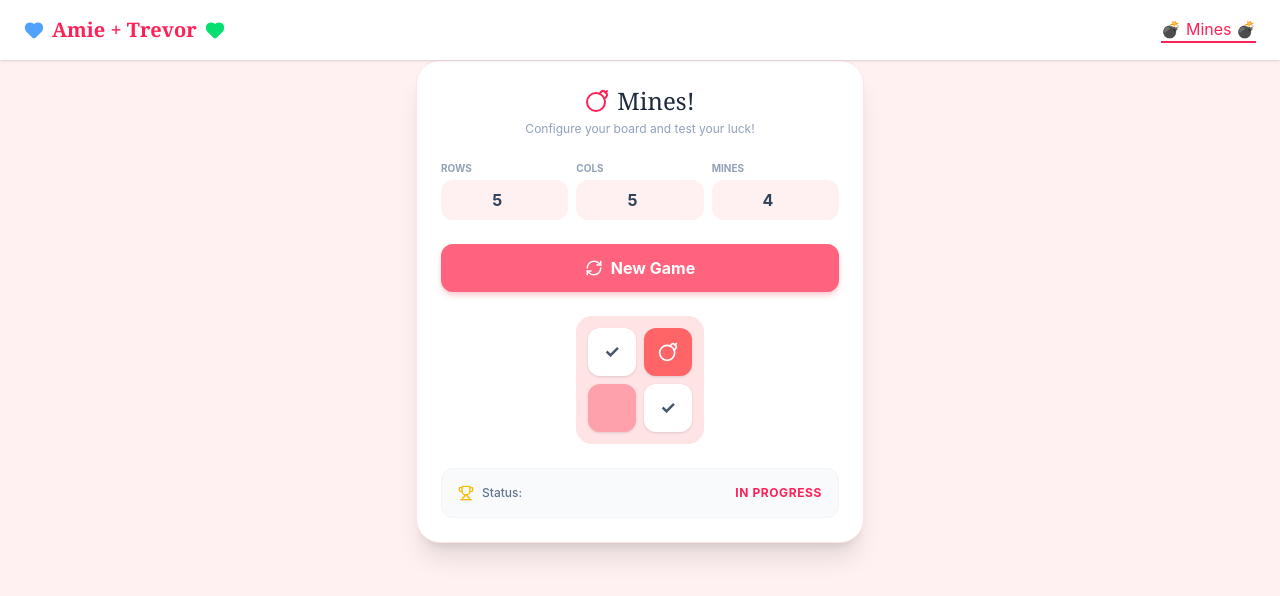
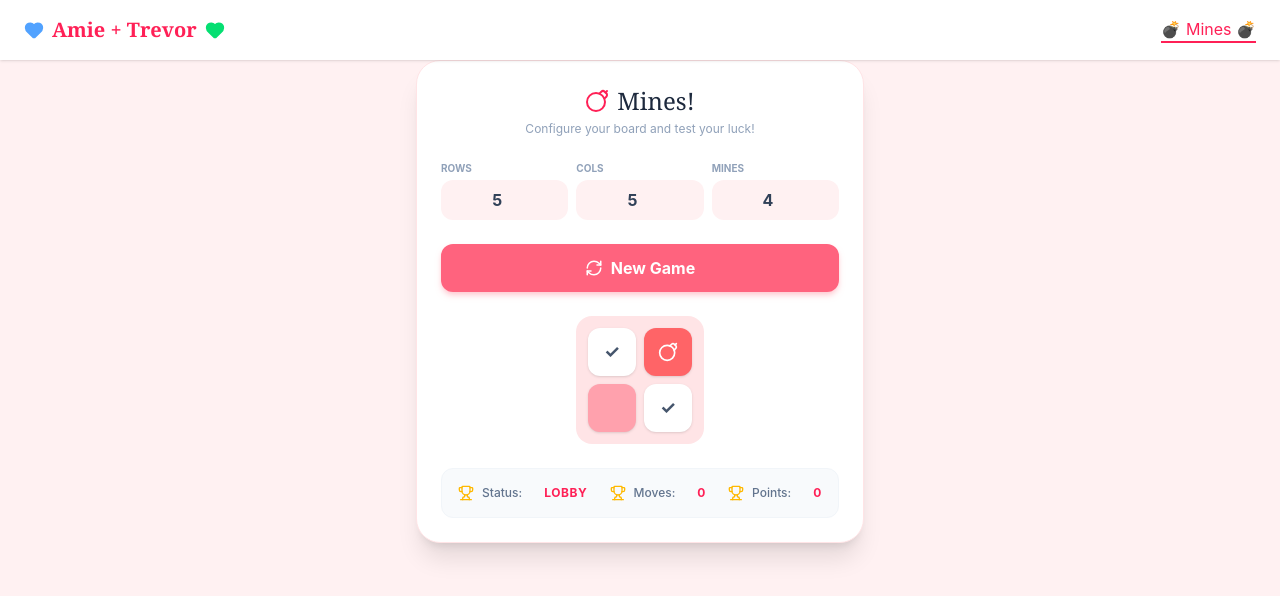
Before and after one commit to 4treess/amie, a React (Vite) app: page /mines in a window 1280 px wide. Shown: the top 596 px of the page. Built offline with nearby package versions, Linux system fonts and the light colour scheme.

Commit message:
gonna be lots of mistakes, I can feel it

```diff
--- a/src/Mines.jsx
+++ b/src/Mines.jsx
@@ -7,6 +7,9 @@ const Mines = () => {
   // 1. GAME CONTROLS STATE (Configuration inputs)
   const minRowCol = 2;
 
+  const [gameStatus, setGameStatus] = useState("Lobby")
+  const [points, setPoints] = useState(0);
+  const [clicks, setClicks] = useState(0);
   const [rows, setRows] = useState(5);
   const [cols, setCols] = useState(5);
   const [minesCount, setMinesCount] = useState(4);
@@ -26,8 +29,6 @@ const Mines = () => {
 
   // 3. HANDLERS (Placeholders for your game logic)
   const handleStartNewGame = () => {
-    console.log(`Starting new game with ${rows}x${cols} grid and ${minesCount} mines`);
-
         // Prevents the data from exceeding its bounds, and prevents fractional amounts
         const sanitizeData = (data, min) => {
             data = Number(data)
@@ -44,6 +45,7 @@ const Mines = () => {
             visible: false,
         });
 
+        // Randomizes the locations of the mines on the game board
         const randomizeMines = (board, rows, cols, mines) => {
             let len = rows*cols;
             let listOfVals = Array.from({length: len}, (_, index) => index);
@@ -61,6 +63,11 @@ const Mines = () => {
             }
         }
 
+        if(gameState === "Lobby"){
+          setPoints(0);
+        }
+        setGameStatus("In Progress")
+        setClicks(0);
         let validRows = sanitizeData(rows, minRowCol);
         setRows(validRows);
         let validCols = sanitizeData(cols, minRowCol);
@@ -73,6 +80,7 @@ const Mines = () => {
             validMinesCount = validRows * validCols - 1;
         }
         setMinesCount(validMinesCount);
+        console.log(`Starting new game with ${validRows}x${validCols} grid and ${validMinesCount} mines`);
 
         let tempBoard = []
         for(let i = 0; i < validRows; i++){
@@ -83,15 +91,43 @@ const Mines = () => {
             tempBoard.push(row);
         }
 
-        console.log(tempBoard, validCols, validRows, validMinesCount);
-
         randomizeMines(tempBoard, validRows, validCols);
         setBoard(tempBoard)
-    // TODO: Call your board generation logic here and set setBoard(...)
   };
 
   const handleCellClick = (rowIndex, colIndex) => {
     console.log(`Clicked cell at row ${rowIndex}, col ${colIndex}`);
+    const revealBoard = () => {
+      for(const i of board){
+          for(const j of i){
+              j.visible = true;
+          }
+      }
+    }
+
+    const handleMine = () => {
+       setGameStatus("Blown Up");
+       revealBoard();
+    }
+
+    const handleSafeCell = () => {
+      turnsLeft = rows*cols - minesCount - clicks;
+      if(turnsLeft <= 1){
+        setGameStatus("Victory");
+        revealBoard();
+      }
+      setPoints(points + minesCount/(turnsLeft))
+    }
+
+    if(board[rowIndex][colIndex].visible === false){
+      board[rowIndex][colIndex].visible = true;
+      if(board[rowIndex][colIndex].isMine === true){
+        handleMine(board)
+      } else {
+        handleSafeCell()
+      }
+      setClicks(clicks + 1);
+    }
     // TODO: Handle cell click logic (check if mine, reveal cell, etc.)
   };
 
@@ -211,7 +247,19 @@ const Mines = () => {
             <Trophy size={16} className="text-amber-400" /> Status:
           </div>
           <span className="text-xs font-bold text-rose-500 uppercase tracking-wider">
-            In Progress
+            {gameStatus}
+          </span>
+          <div className="flex items-center gap-2 text-xs text-slate-500 font-medium">
+            <Trophy size={16} className="text-amber-400" /> Moves:
+          </div>
+          <span className="text-xs font-bold text-rose-500 uppercase tracking-wider">
+            {clicks}
+          </span>
+          <div className="flex items-center gap-2 text-xs text-slate-500 font-medium">
+            <Trophy size={16} className="text-amber-400" /> Points:
+          </div>
+          <span className="text-xs font-bold text-rose-500 uppercase tracking-wider">
+            {points}
           </span>
         </div>
 
```
